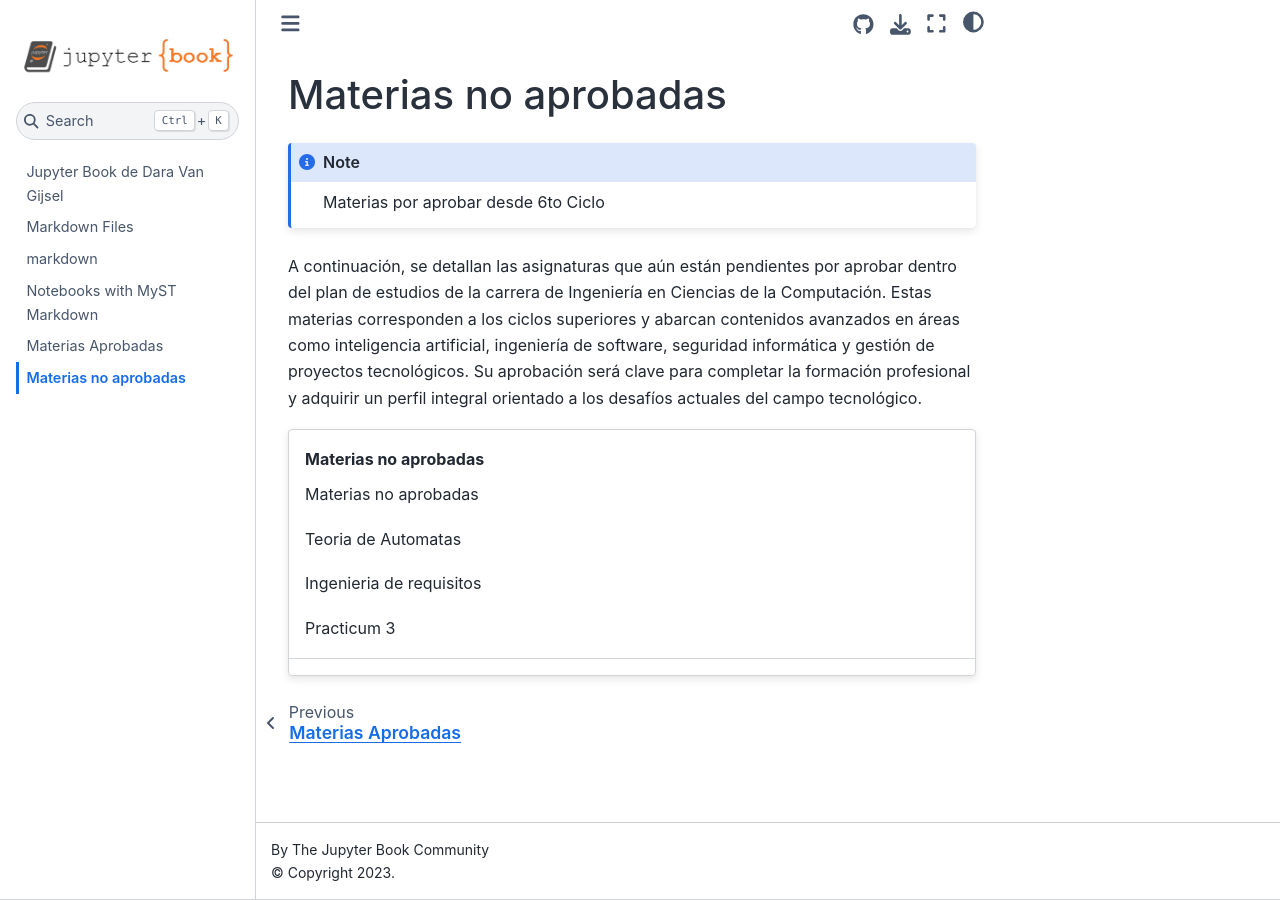
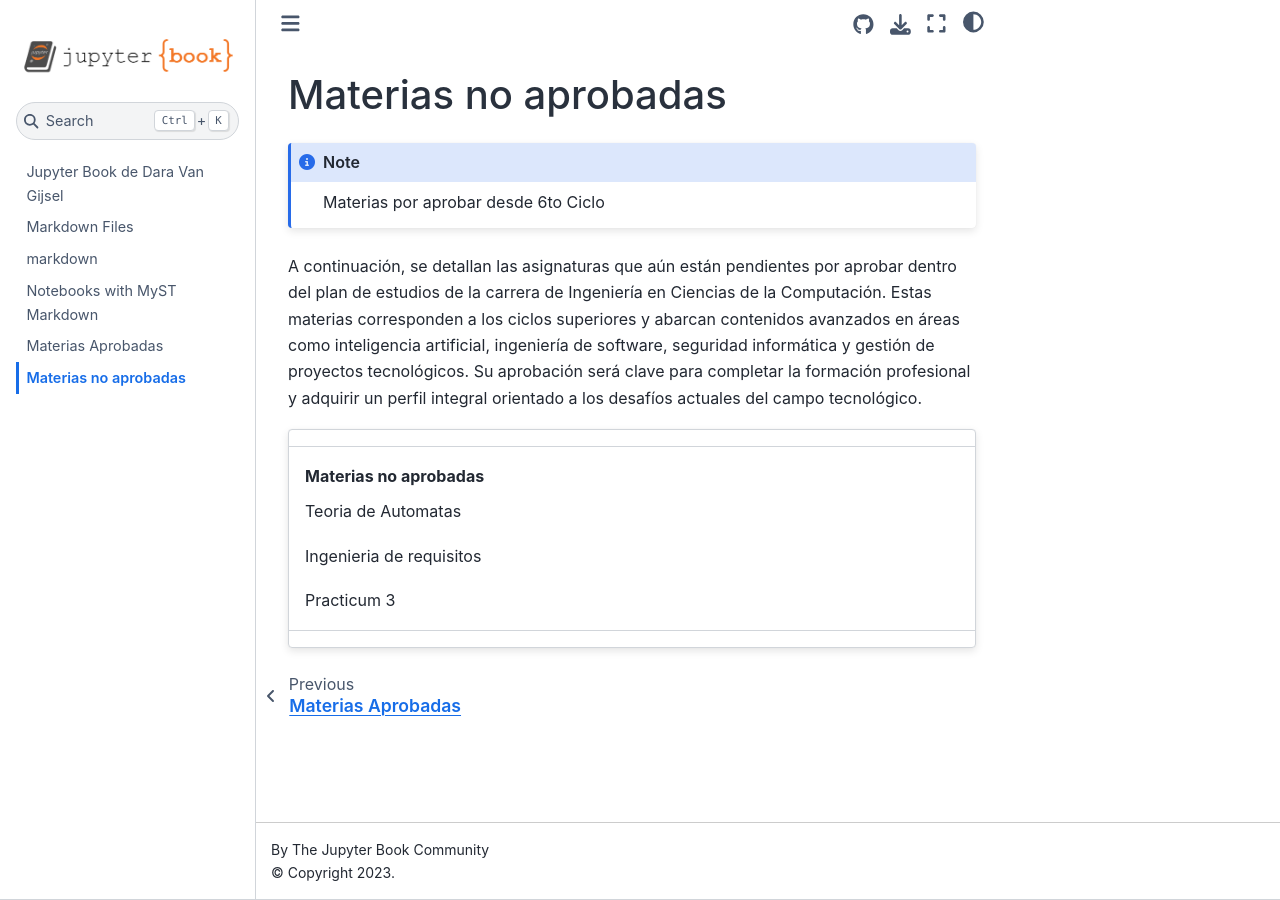
Before and after one commit to daravan1/WebClase01, a Jupyter Book: the page built from materias-no-aprobadas.md, in a window 1280 px wide. Built offline with Jupyter Book 1.0.4 settings and Sphinx 7.4.7 and the Sphinx Book theme 1.1.4, drawn with Linux system fonts in a browser that asks for light colours.

Commit message:
Update materias-no-aprobadas.md

`````diff
--- a/materias-no-aprobadas.md
+++ b/materias-no-aprobadas.md
@@ -6,9 +6,7 @@ Materias por aprobar desde 6to Ciclo
 A continuación, se detallan las asignaturas que aún están pendientes por aprobar dentro del plan de estudios de la carrera de Ingeniería en Ciencias de la Computación. Estas materias corresponden a los ciclos superiores y abarcan contenidos avanzados en áreas como inteligencia artificial, ingeniería de software, seguridad informática y gestión de proyectos tecnológicos. Su aprobación será clave para completar la formación profesional y adquirir un perfil integral orientado a los desafíos actuales del campo tecnológico.
 
 ````{card} Materias no aprobadas
-
-Materias no aprobadas
-
+^^^
 Teoria de Automatas
 
 Ingenieria de requisitos
`````
